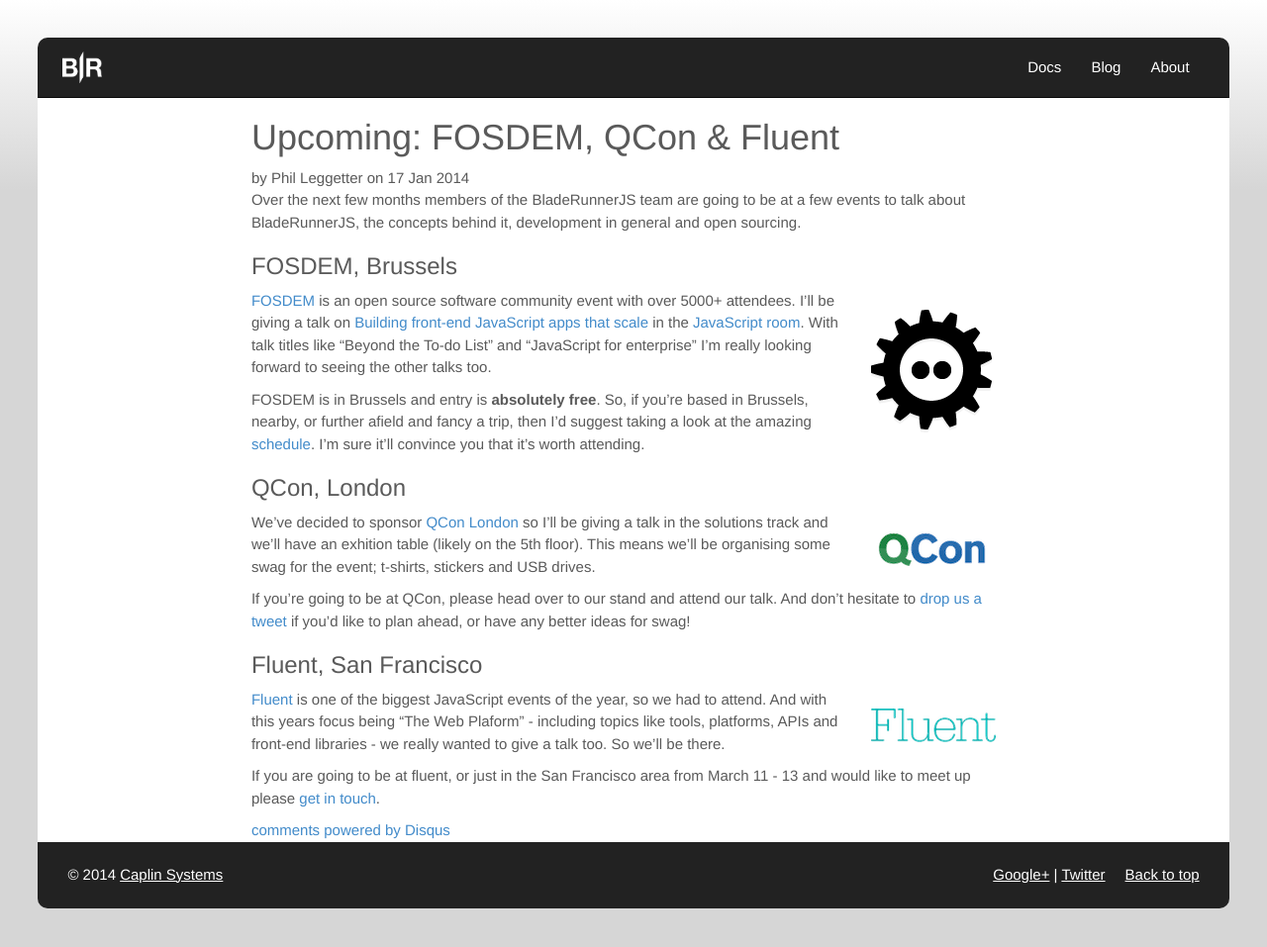
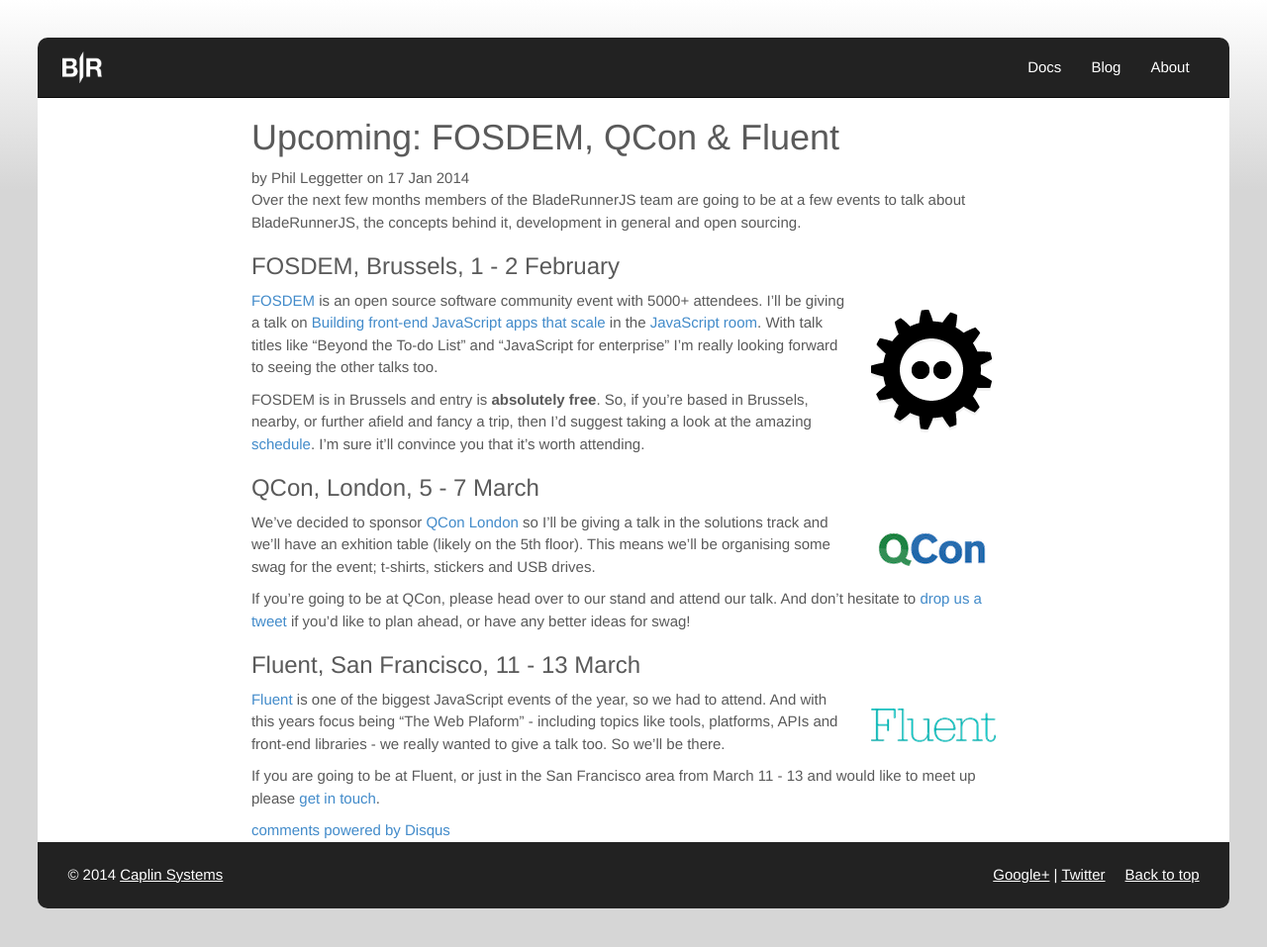
Before and after one commit to BladeRunnerJS/brjs-site, a Jekyll site: the page built from _posts/2014-01-17-brjs-q1-events.md, in a window 1280 px wide. Shown: the whole page at 99% size. Built offline with Jekyll 4.4.1, drawn with Linux system fonts in a browser that asks for light colours; Markdown is read by kramdown in place of the engine named in the settings; comment, search, counter and statistics services are not loaded.

Commit message:
adding dates

```diff
--- a/_posts/2014-01-17-brjs-q1-events.md
+++ b/_posts/2014-01-17-brjs-q1-events.md
@@ -10,23 +10,23 @@
 
 Over the next few months members of the BladeRunnerJS team are going to be at a few events to talk about BladeRunnerJS, the concepts behind it, development in general and open sourcing.
 
-### FOSDEM, Brussels
+### FOSDEM, Brussels, 1 - 2 February
 
 <img src="/blog/img/fosdem-2014.png" align="right" style="margin:20px;" />
-[FOSDEM](https://fosdem.org/2014/) is an open source software community event with over 5000+ attendees. I'll be giving a talk on [Building front-end JavaScript apps that scale](https://fosdem.org/2014/schedule/event/javascript_app_scalable/) in the [JavaScript room](https://fosdem.org/2014/schedule/track/javascript/). With talk titles like "Beyond the To-do List" and "JavaScript for enterprise" I'm really looking forward to seeing the other talks too.
+[FOSDEM](https://fosdem.org/2014/) is an open source software community event with 5000+ attendees. I'll be giving a talk on [Building front-end JavaScript apps that scale](https://fosdem.org/2014/schedule/event/javascript_app_scalable/) in the [JavaScript room](https://fosdem.org/2014/schedule/track/javascript/). With talk titles like "Beyond the To-do List" and "JavaScript for enterprise" I'm really looking forward to seeing the other talks too.
 
 FOSDEM is in Brussels and entry is **absolutely free**. So, if you're based in Brussels, nearby, or further afield and fancy a trip, then I'd suggest taking a look at the amazing [schedule](https://fosdem.org/2014/schedule/). I'm sure it'll convince you that it's worth attending.
 
-### QCon, London
+### QCon, London, 5 - 7 March
 
 <img src="/blog/img/qcon-london-2014.png" align="right" style="margin:20px;" />
 We've decided to sponsor [QCon London](http://qconlondon.com/london-2014/) so I'll be giving a talk in the solutions track and we'll have an exhition table (likely on the 5th floor). This means we'll be organising some swag for the event; t-shirts, stickers and USB drives.
 
 If you're going to be at QCon, please head over to our stand and attend our talk. And don't hesitate to [drop us a tweet](https://twitter.com/BladeRunnerJS) if you'd like to plan ahead, or have any better ideas for swag!
 
-### Fluent, San Francisco
+### Fluent, San Francisco, 11 - 13 March
 
 <img src="/blog/img/fluent-2014.png" align="right" style="margin:20px;" />
 [Fluent](http://fluentconf.com/fluent2014) is one of the biggest JavaScript events of the year, so we had to attend. And with this years focus being "The Web Plaform" - including topics like tools, platforms, APIs and front-end libraries - we really wanted to give a talk too. So we'll be there.
 
-If you are going to be at fluent, or just in the San Francisco area from March 11 - 13 and would like to meet up please [get in touch](mailto:bladerunnerjs@caplin.com).
+If you are going to be at Fluent, or just in the San Francisco area from March 11 - 13 and would like to meet up please [get in touch](mailto:bladerunnerjs@caplin.com).
```
